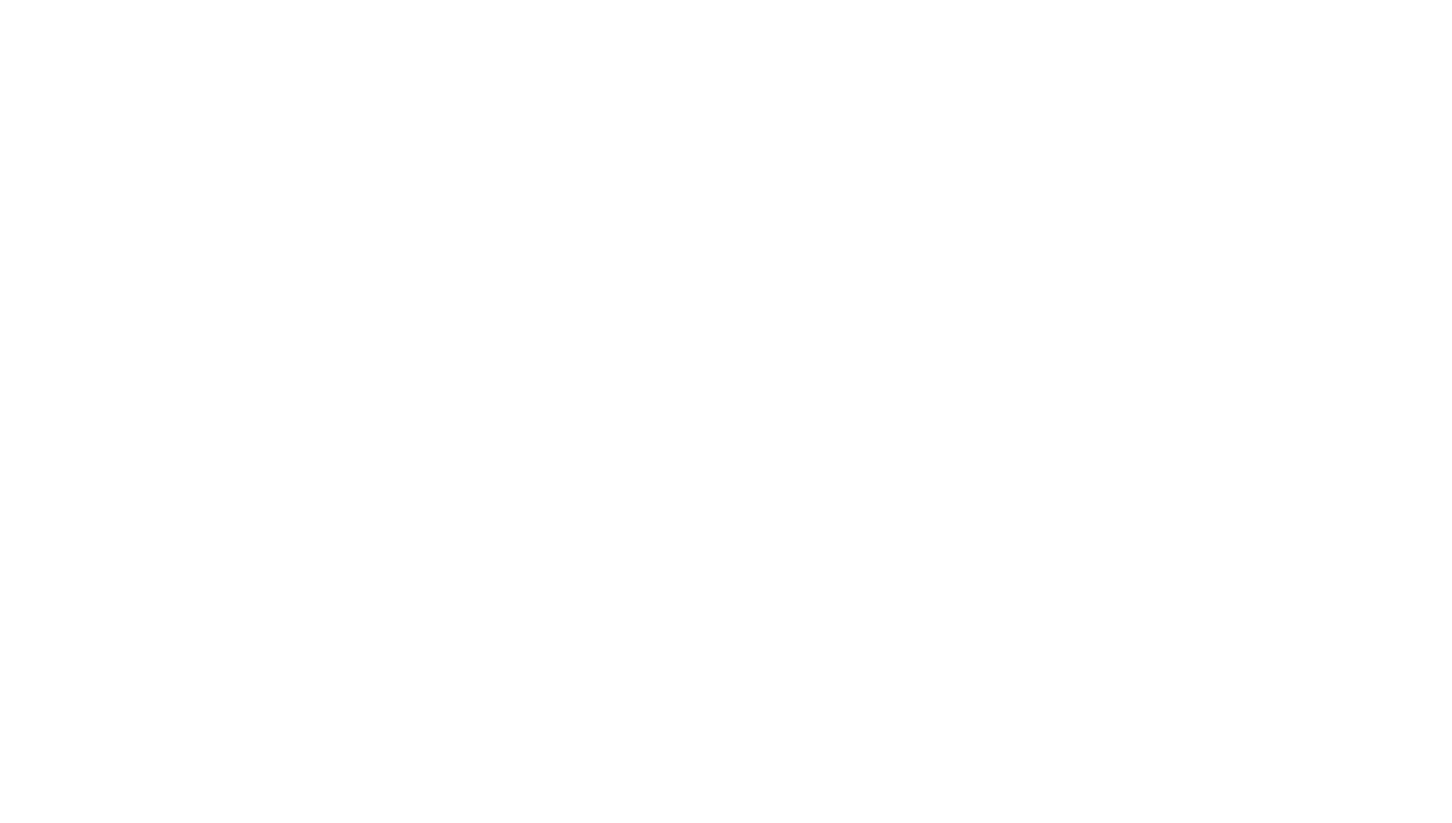
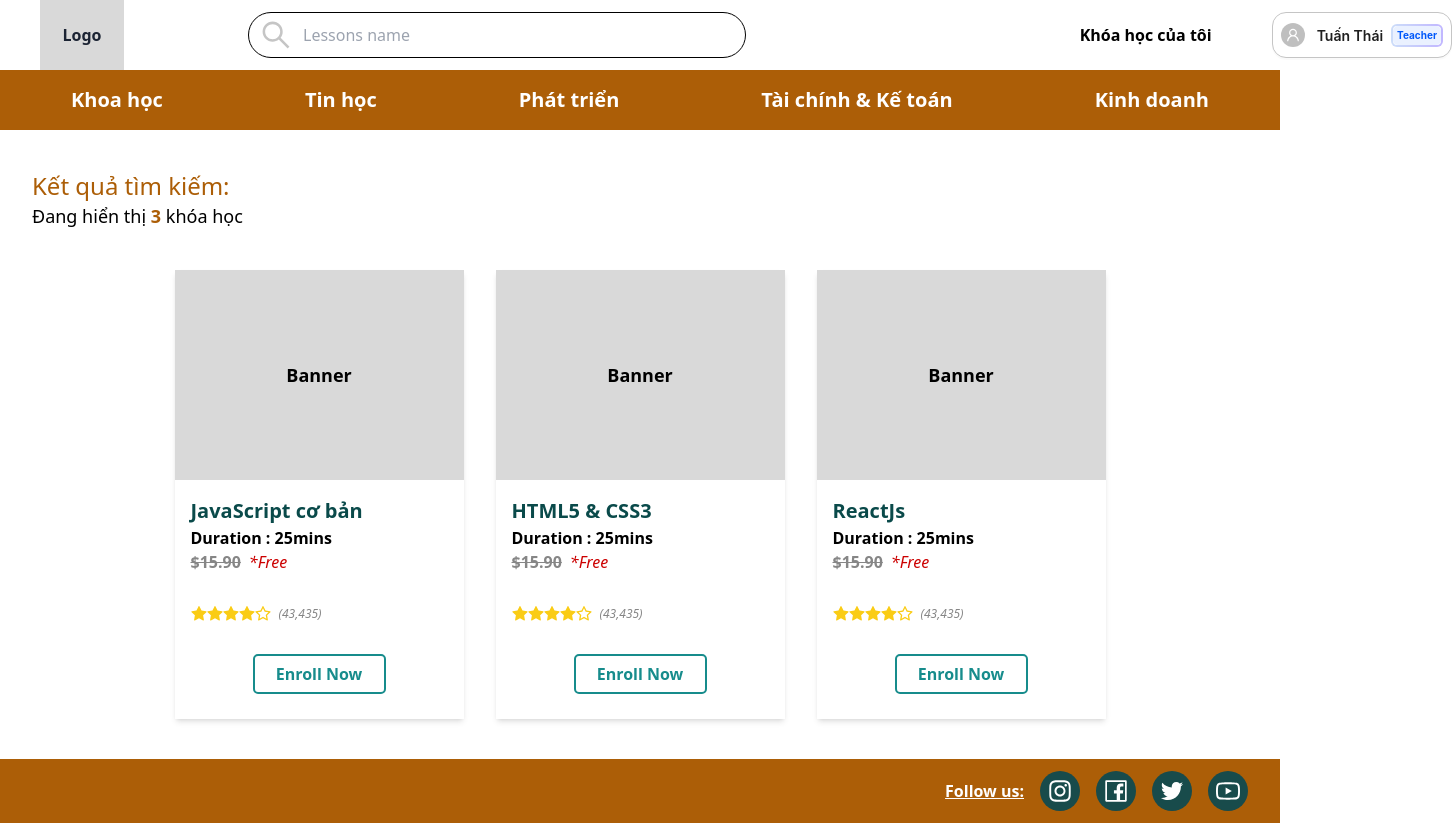
Before and after one commit to ume-academy/UmeAcademy-F, a React (Vite) app: page /search in a window 1280 px wide. Before the commit this address had no page. Shown: the whole page, 1452 px wide, since content can reach past the window. Before the commit the page ends 800 px from the top, so only its background shows below. Built offline with nearby package versions, Linux system fonts and the light colour scheme.

Commit message:
feat[search-page-client]: SCRUM-54 Thiết kế giao diện tìm kiếm phía Client (#11)
Co-authored-by: Ducnt28 <164198393+Ducnt28@users.noreply.github.com>

```diff
--- a/src/App.tsx
+++ b/src/App.tsx
@@ -7,7 +7,9 @@ import Layout_Client from './layouts/Layout_Client';
 import Dashboard from './pages/admin/Dashboard/Dashboard';
 import List_Product from './pages/admin/Products/List_Product';
 import Home_Page from './pages/client/Home_Page/Home_Page';
+import Search_Page from './pages/client/Search_Page/Search_Page';
 import Login from './pages/auth/Login/Login';
+
 
 function App() {
 
@@ -35,6 +37,7 @@ function App() {
           {/* <===== Layout client =====>*/}
           <Route path='/' element={<Layout_Client />} >
               <Route index element={<Home_Page />} />
+              <Route path='/search' element={<Search_Page />} />
           </Route>
 
           {/* <===== Auth =====>*/}
--- a/src/layouts/Layout_Client.tsx
+++ b/src/layouts/Layout_Client.tsx
@@ -1,6 +1,7 @@
 import React from 'react'
 import { Outlet } from 'react-router-dom'
 import Header from '../components/client/Header/Header'
+import Footer from '../components/client/footer/Footer'
 
 interface Props {
 
@@ -13,6 +14,7 @@ const Layout_Client = (props: Props) => {
             <main>
                <Outlet />
             </main>
+        <Footer />
         </>
     )
 }
--- /dev/null
+++ b/src/pages/client/Search_Page/Search_Page.tsx
@@ -0,0 +1,86 @@
+import { StarFilled, StarOutlined } from '@ant-design/icons';
+import React, { useState } from 'react'
+import { useSearchParams } from 'react-router-dom'
+
+type Props = {}
+
+const Search_Page = (props: Props) => {
+
+    const [isHovered, setIsHovered] = useState(false);
+
+    const [searchParams] = useSearchParams();
+
+    // Ex: domain/search?q=abc
+    const result = searchParams.get('q');
+
+    //! Fake data
+    const course = [
+        { id: 1, name: "JavaScript cơ bản", price: 1000, description: 'Js Cơ bản cho người mới!' },
+        { id: 2, name: "HTML5 & CSS3", price: 1000, description: 'HTML5 & CSS3 nâng cao!' },
+        { id: 3, name: "ReactJs ", price: 1000, description: 'ReactJs Cơ bản cho người mới!' },
+    ]
+
+
+    return (
+        <>
+            <div className="container">
+                <div className="heading py-10">
+                    <p className='text-[#AC5E07] text-2xl'>Kết quả tìm kiếm: <b>{result}</b></p>
+
+                    <p className=' text-lg'>Đang hiển thị <b className='text-[#AC5E07]'>{course.length}</b> khóa học</p>
+                </div>
+
+                <div className="content h-full flex flex-wrap justify-center mb-10 gap-8">
+                    {
+                        course.length ? (
+                            // data tồn tại
+                            course?.map((item, index) => (
+                                <div key={index} className="w-[289px] h-[449px] rounded-lg hover:shadow-xl shadow-md overflow-hidden transform transition-transform duration-300 hover:translate-y-[-7px] cursor-pointer">
+                                    <div className="bg-[#D9D9D9] h-[210px] text-[18px] flex items-center font-bold justify-center">
+                                        Banner
+                                    </div>
+                                    <div className="p-4 space-y-8">
+                                        <div>
+                                            <p className="text-[20px] font-bold text-[#0A4A4A]">{item.name}</p>
+                                            <p className="text-[16px] font-bold">Duration : 25mins</p>
+                                            <div className="flex items-center text-[16px]">
+                                                <del className="text-[#868686] font-bold">$15.90</del>
+                                                <i className="text-[#CC0000] ml-2">*Free</i>
+                                            </div>
+                                        </div>
+                                        <div className="flex items-center ">
+                                            <div className="flex text-yellow-400">
+                                                <StarFilled />
+                                                <StarFilled />
+                                                <StarFilled />
+                                                <StarFilled />
+                                                <StarOutlined />
+                                            </div>
+                                            <i className="text-xs text-[#868686] ml-2">(43,435)</i>
+                                        </div>
+                                        <div className="flex justify-center">
+                                            <button
+                                                className={`w-[133px] h-[40px] rounded-[5px] font-bold text-[16px] border-2 ${isHovered ? 'bg-[#C67D39] text-white border-transparent' : 'border-2-[#178C8C] text-[#178C8C]'}`}
+                                                onMouseEnter={() => setIsHovered(true)}
+                                                onMouseLeave={() => setIsHovered(false)}
+                                            >
+                                                {isHovered ? "MUA NGAY" : "Enroll Now"}
+                                            </button>
+                                        </div>
+                                    </div>
+                                </div>
+                            ))
+                        ) : (
+                            // data rỗng
+                            <div className="h-60 flex justify-center items-center">
+                                <p className='font-bold text-2xl text-center'>Hiện không có khóa học nào mà bạn mong muốn!</p>
+                            </div>
+                        )
+                    }
+                </div>
+            </div>
+        </>
+    )
+}
+
+export default Search_Page
```
